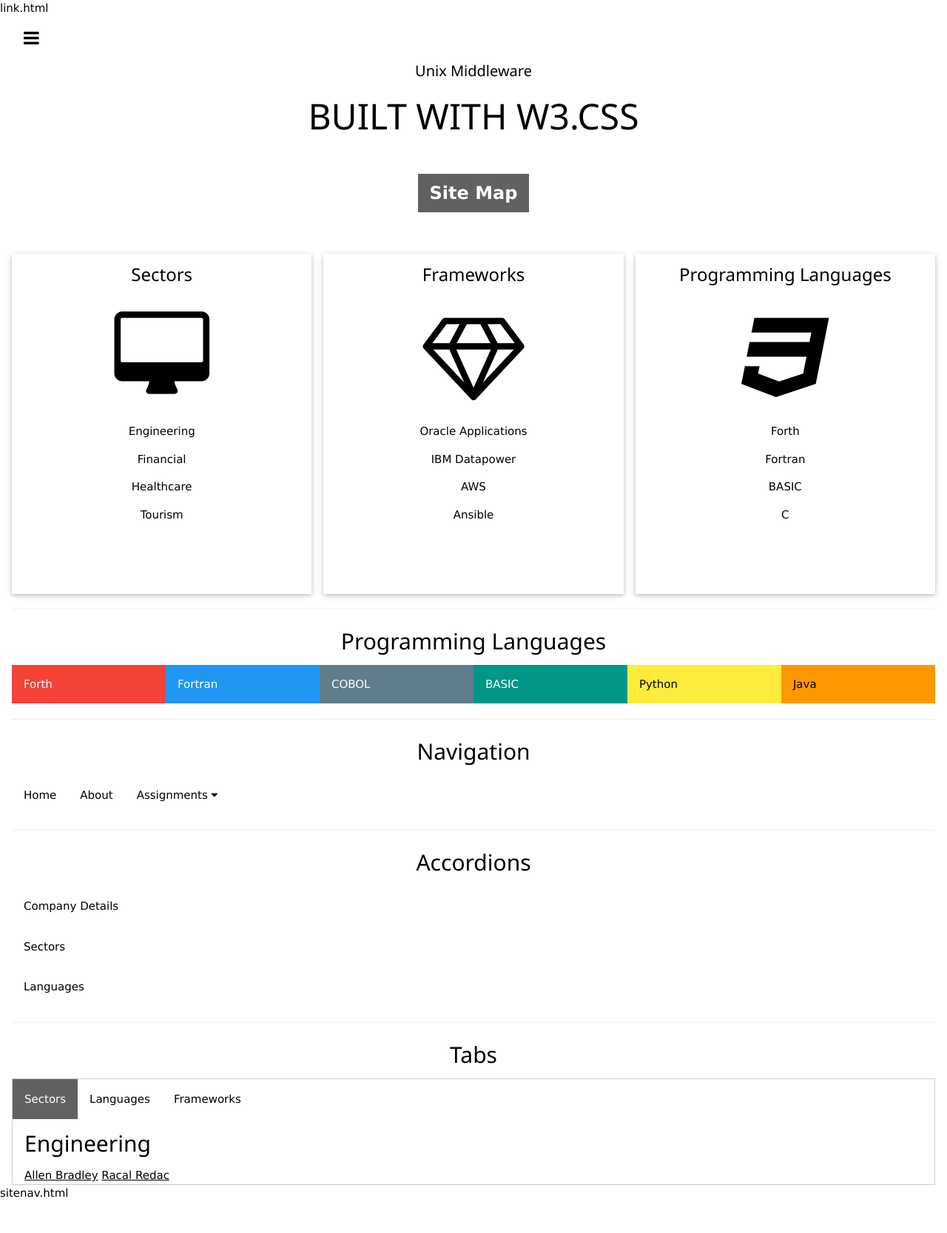
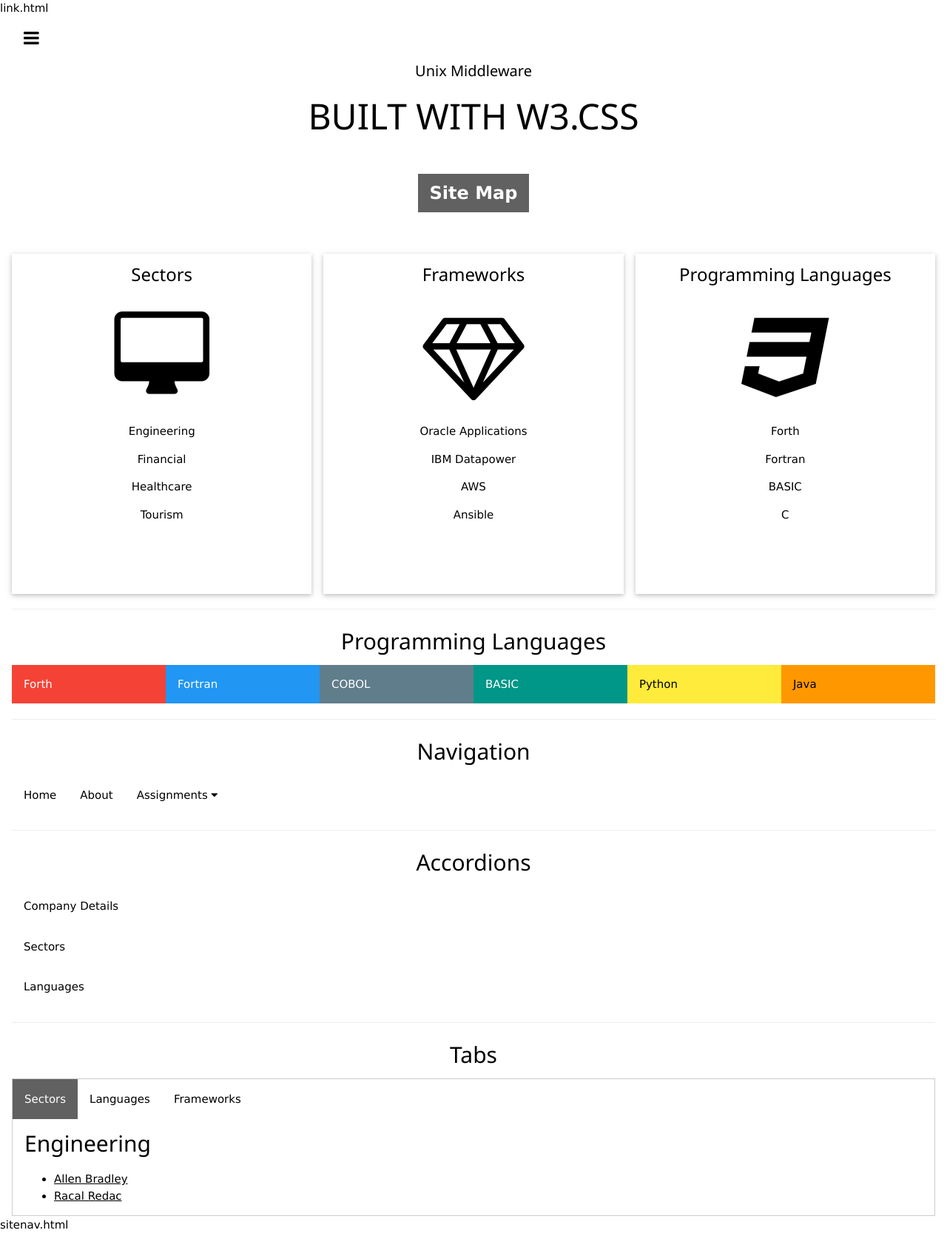
Before and after one commit to unixmiddleware/unixmiddleware.github.io, a Jekyll site: the page built from index.md, in a window 1280 px wide. Shown: the whole page at 74% size. Built offline with Jekyll 4.4.1, drawn with Linux system fonts in a browser that asks for light colours; nearby versions of some CDN libraries; comment, search, counter and statistics services are not loaded; before the commit the page ends 1625 px from its top, so only the background shows below that.

Commit message:
Update tabs.html

```diff
--- a/_includes/tabs.html
+++ b/_includes/tabs.html
@@ -9,19 +9,25 @@
 
 <div id="TabSectors" class="w3-container city w3-animate-opacity">
   <h2>Engineering</h2>
-  <a href="/assignments/Allen%20Bradley.html">Allen Bradley</a>
-  <a href="/assignments/Racal%20Redac.html">Racal Redac</a>
+  <ul>
+    <li><a href="/assignments/Allen%20Bradley.html">Allen Bradley</a></li>
+    <li><a href="/assignments/Racal%20Redac.html">Racal Redac</a></li>
+  </ul>
 </div>
 
 <div id="TabLanguages" class="w3-container city w3-animate-opacity">
   <h2>Languages</h2>
-  <a href="/assignments/BT%20Ipswich.html">C at BT Ipswich</a>
-  <a href="/assignments/Racal%20Redac.html">C at Racal Redac</a>
+  <ul>
+    <li><a href="/assignments/BT%20Ipswich.html">C at BT Ipswich</a></li>
+    <li><a href="/assignments/Racal%20Redac.html">C at Racal Redac</a></li>
+  </ul>
 </div>
 
 <div id="TabFrameworks" class="w3-container city w3-animate-opacity">
   <h2>Frameworks</h2>
-  <a href="/assignments/Capital%20One.html">Tomcat at Capital One Bank</a>
-  <a href="/assignments/Ikano.html">Something at Ikano</a>
+  <ul>
+    <li><a href="/assignments/Capital%20One.html">Tomcat at Capital One Bank</a></li>
+    <li><a href="/assignments/Ikano.html">Something at Ikano</a></li>
+  </ul>
 </div>
 </div>
```
